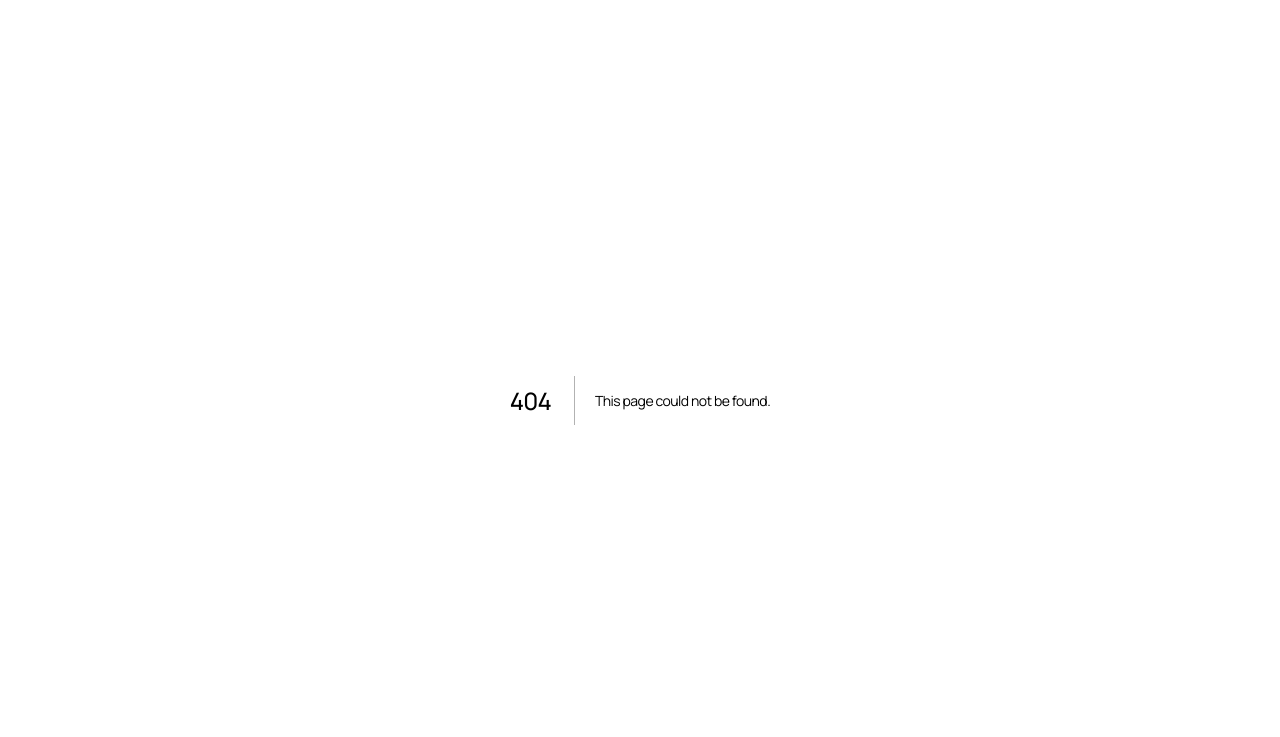
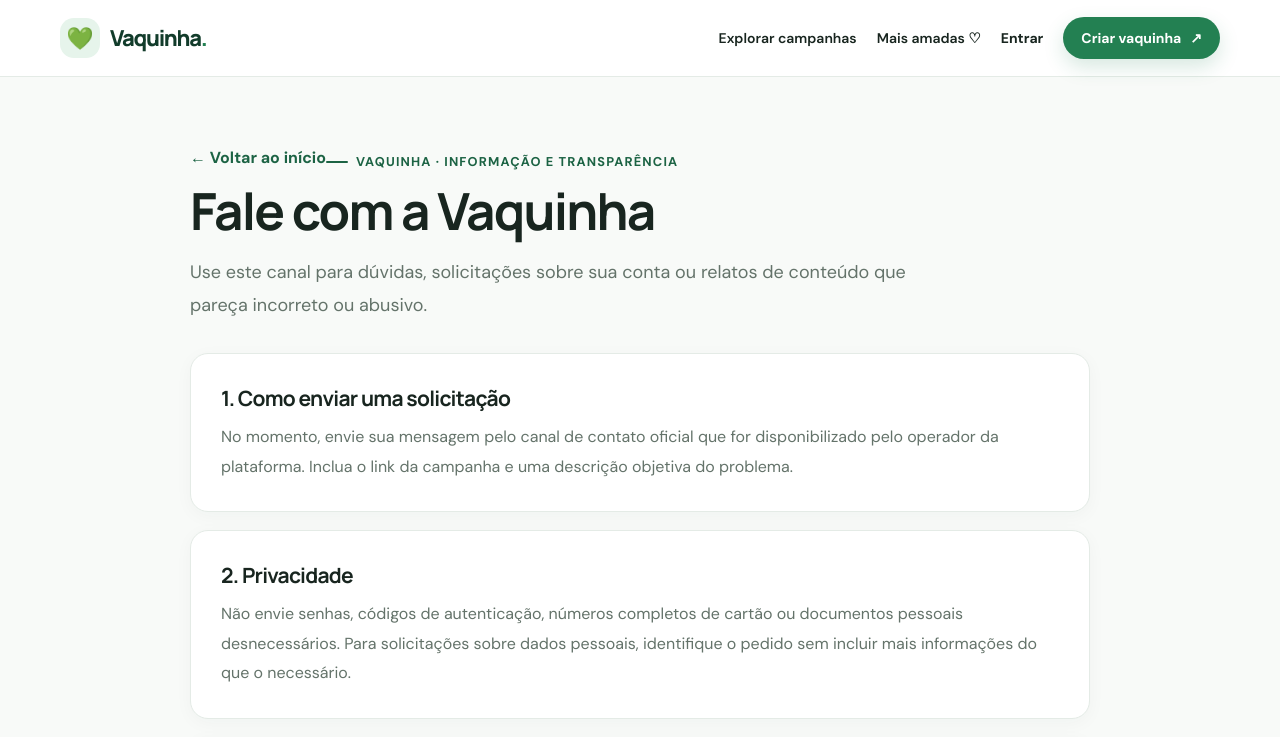
Before and after one commit to vaquinhabr/Vaquinha, a Next.js app: page /contato in a window 1280 px wide. Before the commit this address had no page. Shown: the top 737 px of the page. Built offline with nearby package versions, Linux system fonts and the light colour scheme; no server answers.

Commit message:
Add contato information page

```diff
--- /dev/null
+++ b/app/contato/page.tsx
@@ -0,0 +1,6 @@
+import InfoPage from "@/components/InfoPage";
+export default function Contato(){return <InfoPage title="Fale com a Vaquinha" intro="Use este canal para dúvidas, solicitações sobre sua conta ou relatos de conteúdo que pareça incorreto ou abusivo." sections={[
+{title:"Como enviar uma solicitação",body:"No momento, envie sua mensagem pelo canal de contato oficial que for disponibilizado pelo operador da plataforma. Inclua o link da campanha e uma descrição objetiva do problema."},
+{title:"Privacidade",body:"Não envie senhas, códigos de autenticação, números completos de cartão ou documentos pessoais desnecessários. Para solicitações sobre dados pessoais, identifique o pedido sem incluir mais informações do que o necessário."},
+{title:"Urgências e pagamentos",body:"Não use a plataforma para emergências que exijam atendimento imediato. Enquanto pagamentos não estiverem oficialmente habilitados, não envie dinheiro a contas ou chaves divulgadas informalmente em nome da Vaquinha."}
+]}/>}
```
